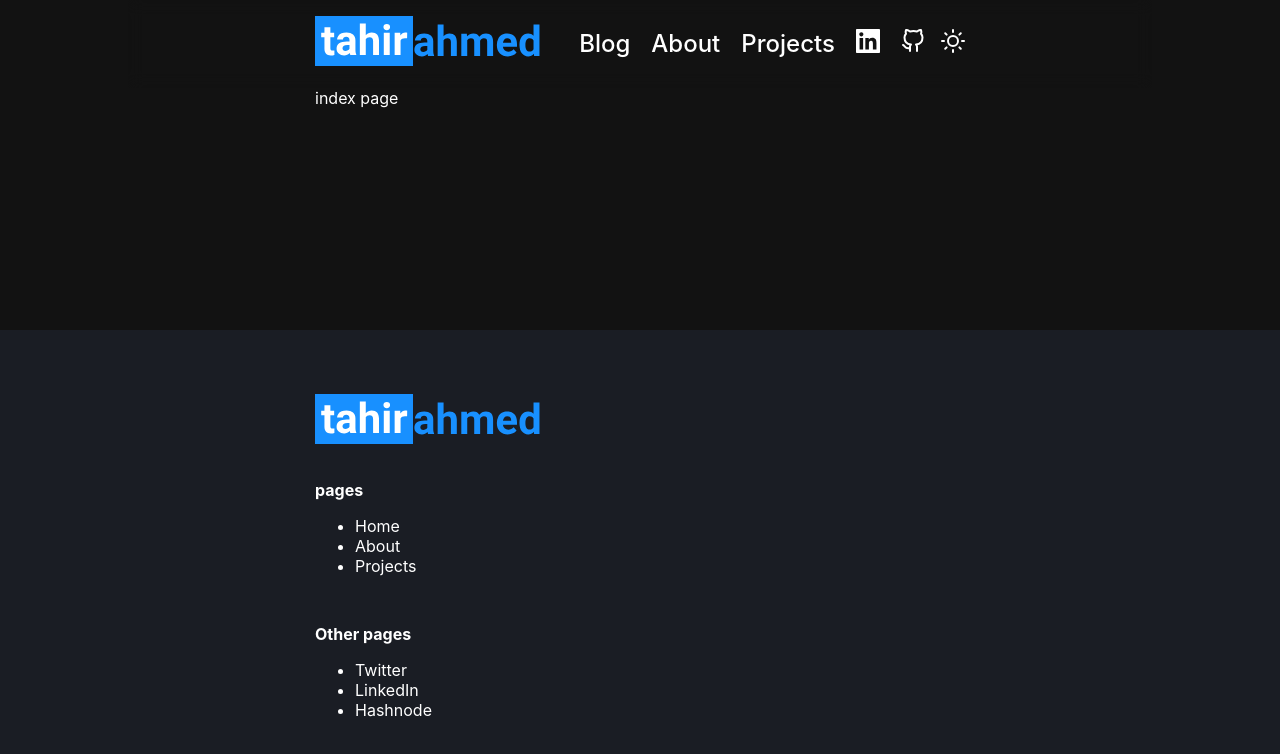
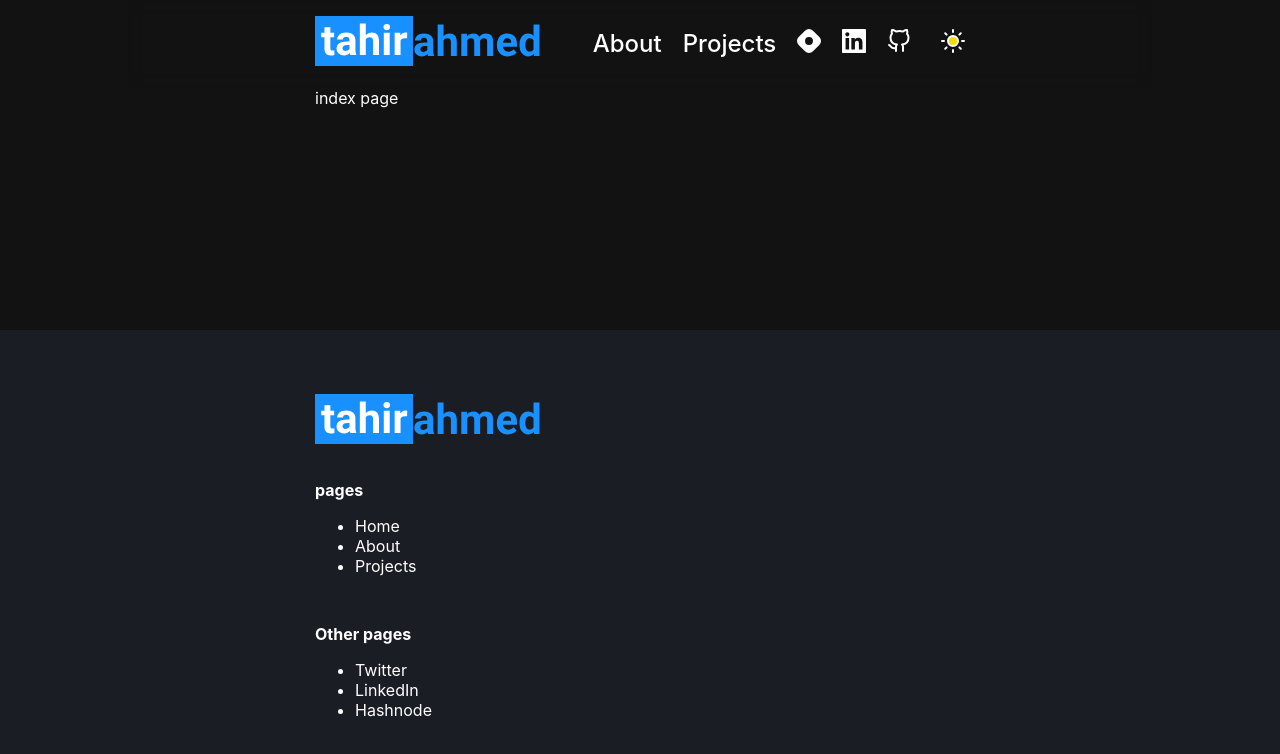
Before and after one commit to ttahm3d/tahirahmedt, a Next.js app: page / in a window 1280 px wide. Shown: the top 754 px of the page. Built offline with nearby package versions, Linux system fonts and the light colour scheme.

Commit message:
style: colors to icons

```diff
--- a/src/components/Header/Header.tsx
+++ b/src/components/Header/Header.tsx
@@ -9,6 +9,7 @@ import { ThemeToggleType } from "../../utils/types/types";
 import { Container } from "../../utils/styles/globals";
 import logo from "../../assets/logo.svg";
 import { useScreenWidth } from "../../utils/hooks/useScreenWidth";
+import { SiHashnode } from "react-icons/si";
 
 const Header: React.FC<ThemeToggleType> = ({ theme, toggleTheme }) => {
 	const [isMenuVisible, setMenuVisible] = useState<boolean>(false);
@@ -25,9 +26,11 @@ const Header: React.FC<ThemeToggleType> = ({ theme, toggleTheme }) => {
 					{isMenuVisible || width > 1024 ? (
 						<MenuContianer>
 							<MenuList>
-								<MenuItem>Blog</MenuItem>
 								<MenuItem>About</MenuItem>
 								<MenuItem>Projects</MenuItem>
+								<MenuItem>
+									<SiHashnode />
+								</MenuItem>
 								<MenuItem>
 									<GrLinkedin />
 								</MenuItem>
@@ -39,7 +42,11 @@ const Header: React.FC<ThemeToggleType> = ({ theme, toggleTheme }) => {
 					) : null}
 					<NavButtons>
 						<NavButton onClick={() => toggleTheme()}>
-							{theme === "dark" ? <FiSun /> : <IoMdMoon />}
+							{theme === "dark" ? (
+								<FiSun fill="hsl(53,92%,50%)" />
+							) : (
+								<IoMdMoon fill="hsl(245,4.5%,50%)" />
+							)}
 						</NavButton>
 						<MenuButton onClick={() => setMenuVisible(!isMenuVisible)}>
 							{!isMenuVisible ? <FiMenu /> : <FiX />}
@@ -123,6 +130,6 @@ const MenuItem = styled.li`
 	font-weight: 450;
 
 	&:hover {
-		opacity: 0.75;
+		color: ${(props) => props.theme.colors.primaryBg};
 	}
 `;
```
